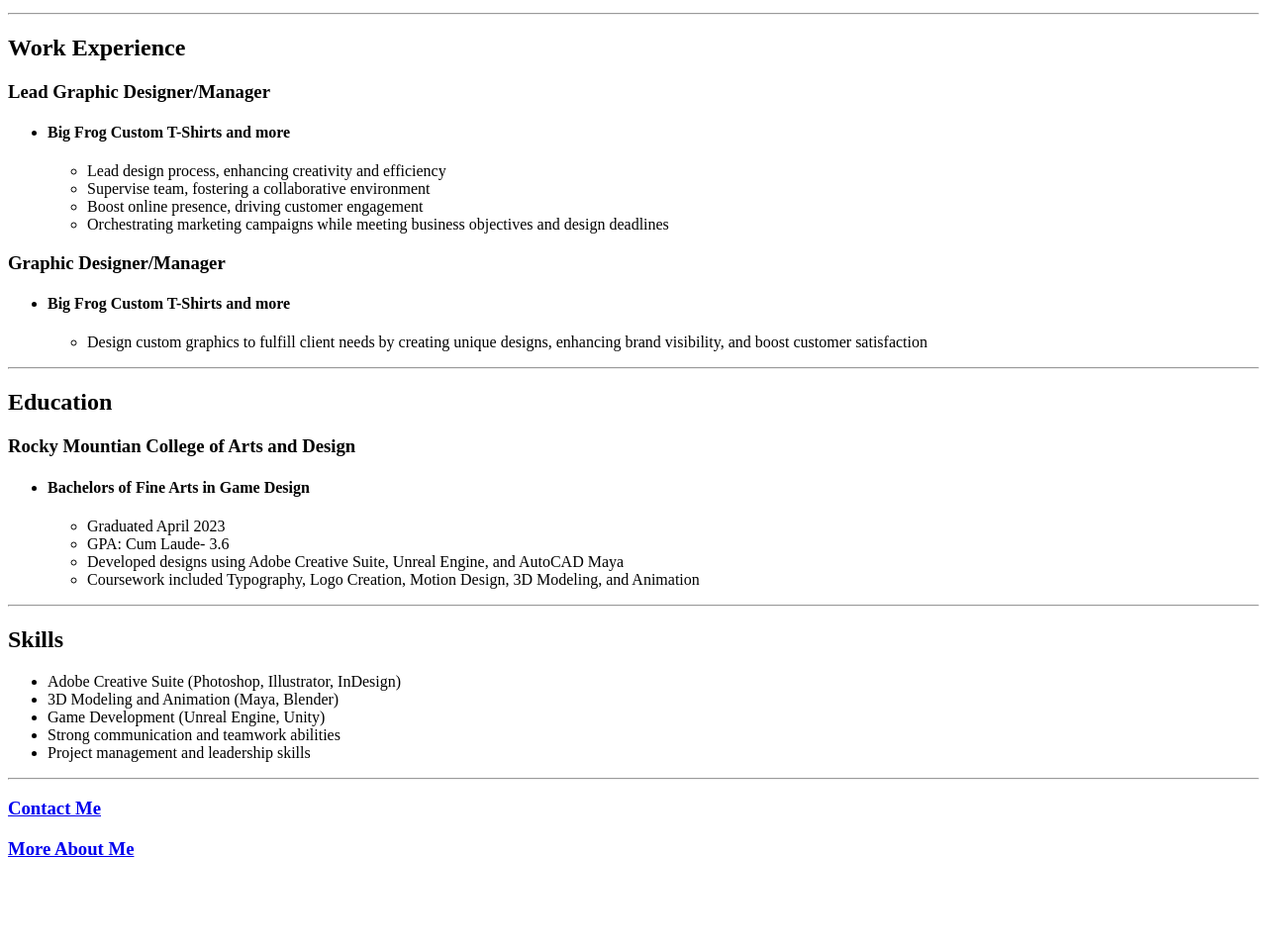
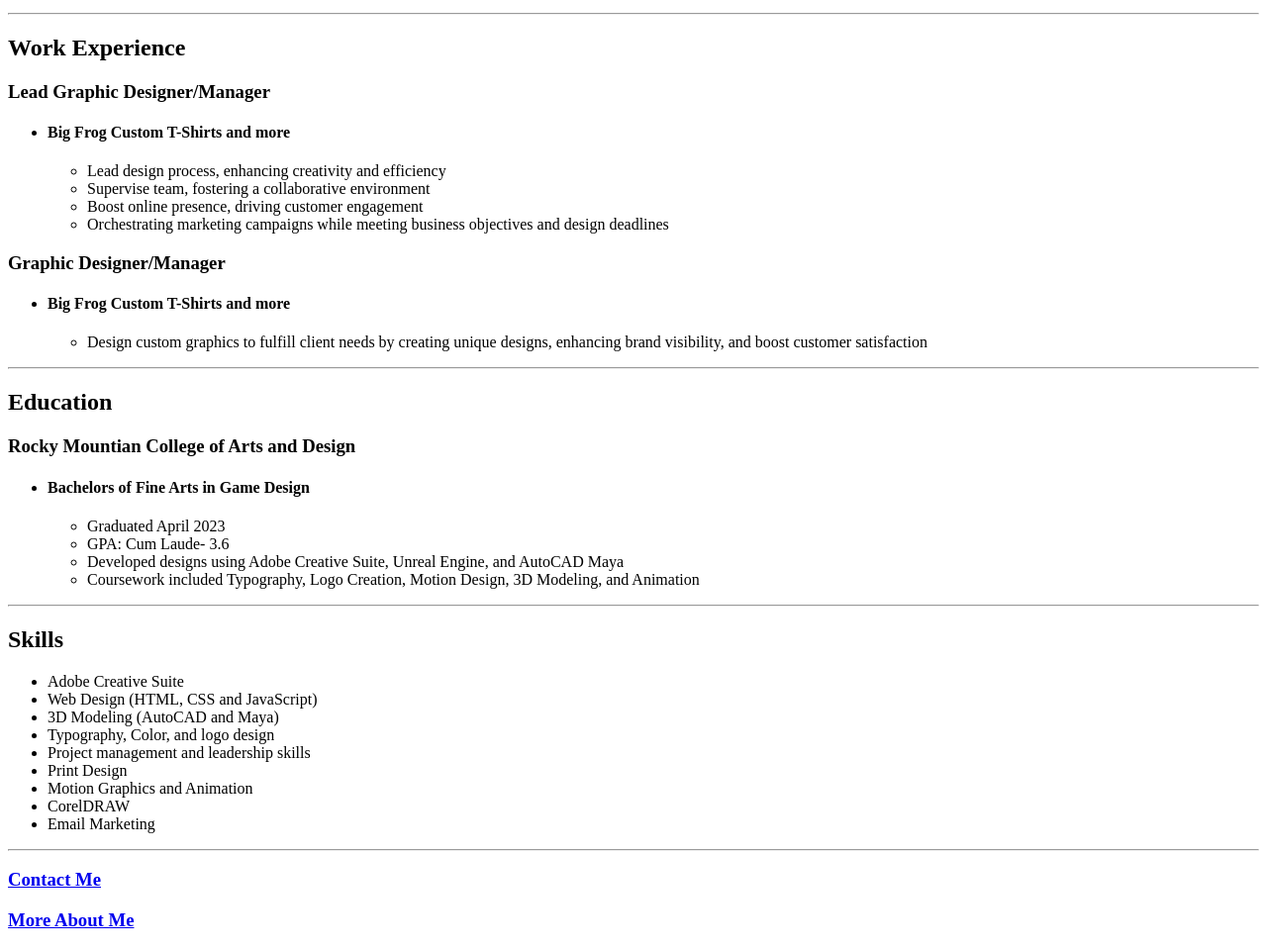
Before and after one commit to Sydnewied/html-resume, a plain HTML site: page index.html in a window 1280 px wide. Shown: the part 119-1079 px from the top of the page at 99% size. Before the commit the page ends 1007 px from the top, so only its background shows below. Drawn offline with Linux system fonts and the light colour scheme.

Commit message:
index.html

```diff
--- a/index.html
+++ b/index.html
@@ -45,11 +45,15 @@ business operations, marketing, and social media, while meeting sales goals.</p>
         <hr />
             <h2>Skills</h2>
                 <ul>
-                    <li>Adobe Creative Suite (Photoshop, Illustrator, InDesign)</li>
-                    <li>3D Modeling and Animation (Maya, Blender)</li>
-                    <li>Game Development (Unreal Engine, Unity)</li>
-                    <li>Strong communication and teamwork abilities</li>
+                    <li>Adobe Creative Suite</li>
+                    <li>Web Design (HTML, CSS and JavaScript)</li>
+                    <li>3D Modeling (AutoCAD and Maya)</li>
+                    <li>Typography, Color, and logo design</li>
                     <li>Project management and leadership skills</li>
+                    <li>Print Design</li>
+                    <li>Motion Graphics and Animation</li>
+                    <li>CorelDRAW</li>
+                    <li>Email Marketing</li>
                 </ul>
         <hr />
             <h3> <a href="./public/contact.html"> Contact Me</a> </h3>
```
